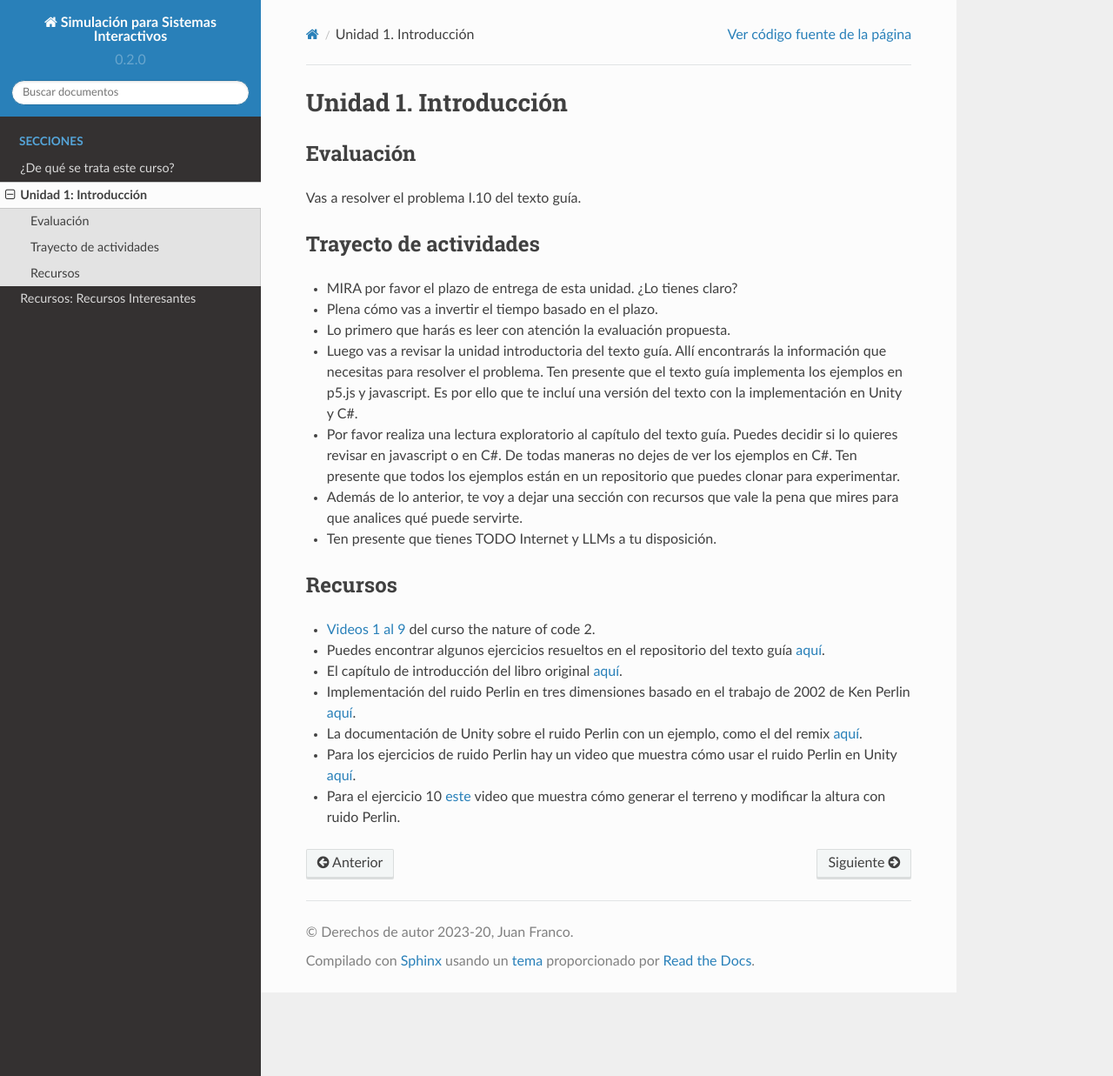
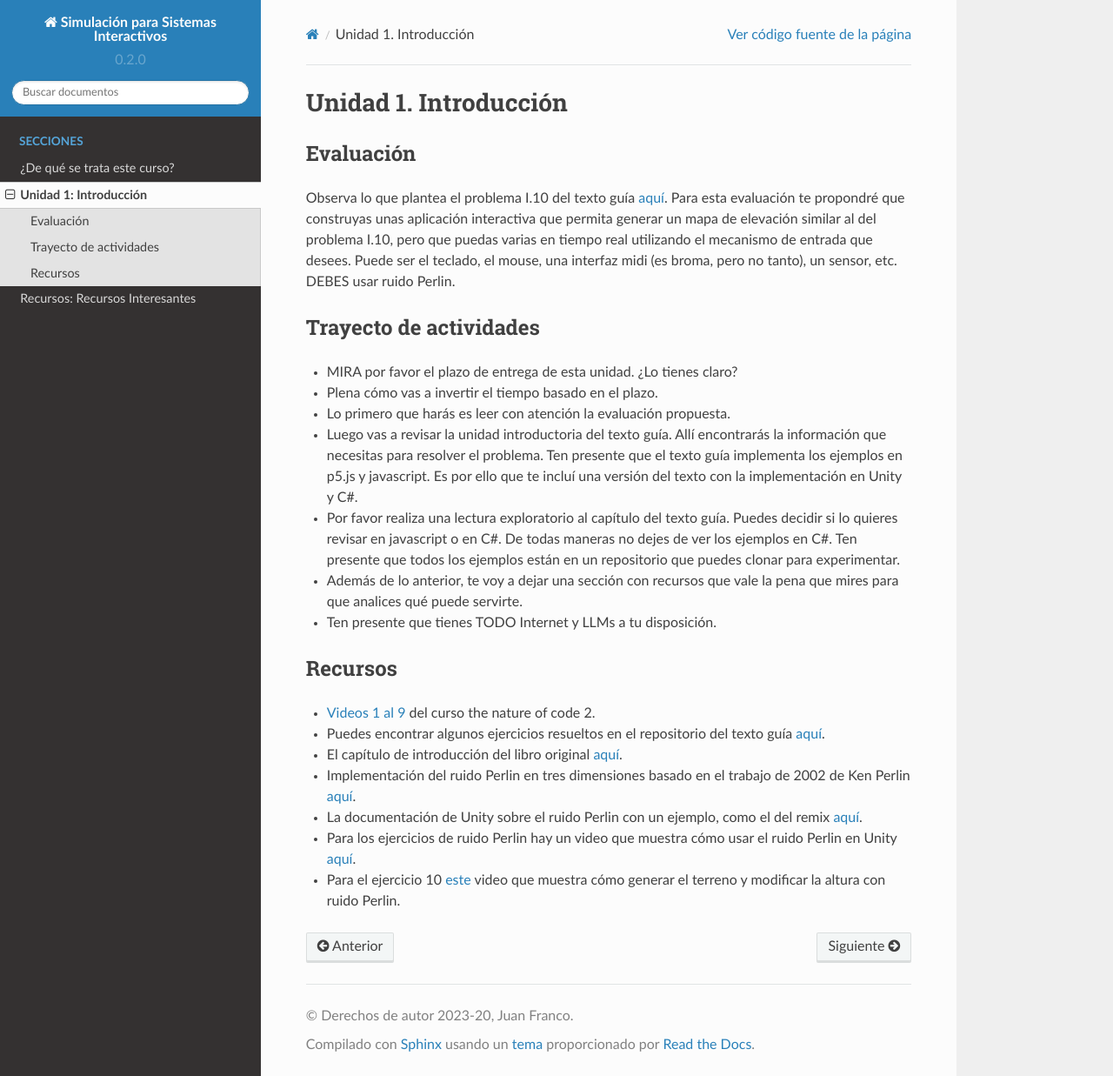
Before and after one commit to mgarcial/SimulacionInteractivos, a Sphinx documentation site: the page built from docs/_unidad1/unidad1.rst, in a window 1280 px wide and 1237 px high. Shown: the whole window at 87% size. Built offline with Sphinx 7.4.7 and the Read the Docs theme 2.0.0, drawn with Linux system fonts in a browser that asks for light colours.

Commit message:
Update eval1 to include an interactive requirement

```diff
--- a/docs/_recursos/recursos.rst
+++ b/docs/_recursos/recursos.rst
@@ -10,6 +10,10 @@ Generación procedural:
 * Codeer `Introduction To My Weird Shooter Game - Devlog 0 <https://youtu.be/NoJXn-Fh6CU>`__.
 * Codeer `Unity procedural animation tutorial (10 steps) <https://youtu.be/e6Gjhr1IP6w>`__.
 * Unity `Creating a boss with procedural animation | Prototype Series <https://youtube.com/playlist?list=PLX2vGYjWbI0SwlTX_RLSD0JmzUeS0f1OK>`__.
+
+Ejemplos
+------------
+* `Hydraulic Erosion <https://youtu.be/eaXk97ujbPQ>`__.
 
 Atractor de Lorentz
 ---------------------
--- a/docs/_unidad1/unidad1.rst
+++ b/docs/_unidad1/unidad1.rst
@@ -3,7 +3,14 @@ Unidad 1. Introducción
 
 Evaluación
 -----------
-Vas a resolver el problema I.10 del texto guía.
+
+Observa lo que plantea el problema I.10 del texto guía
+`aquí <https://natureofcodeunity.com/introduction.html>`__. Para esta evaluación
+te propondré que construyas unas aplicación interactiva que permita
+generar un mapa de elevación similar al del problema I.10, pero que puedas
+varias en tiempo real utilizando el mecanismo de entrada que desees. Puede
+ser el teclado, el mouse, una interfaz midi (es broma, pero no tanto), un
+sensor, etc. DEBES usar ruido Perlin.
 
 Trayecto de actividades
 ------------------------
```
